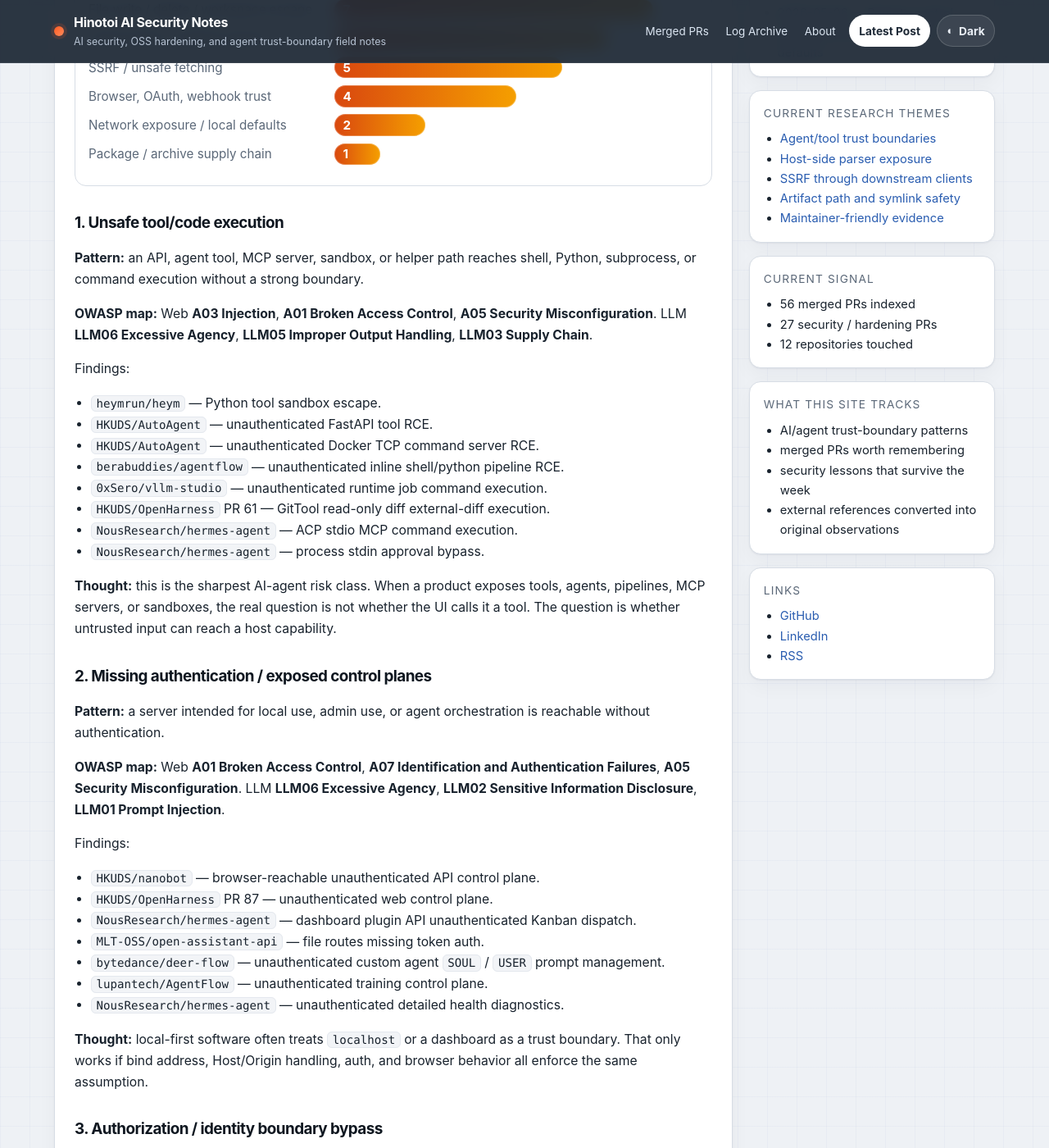
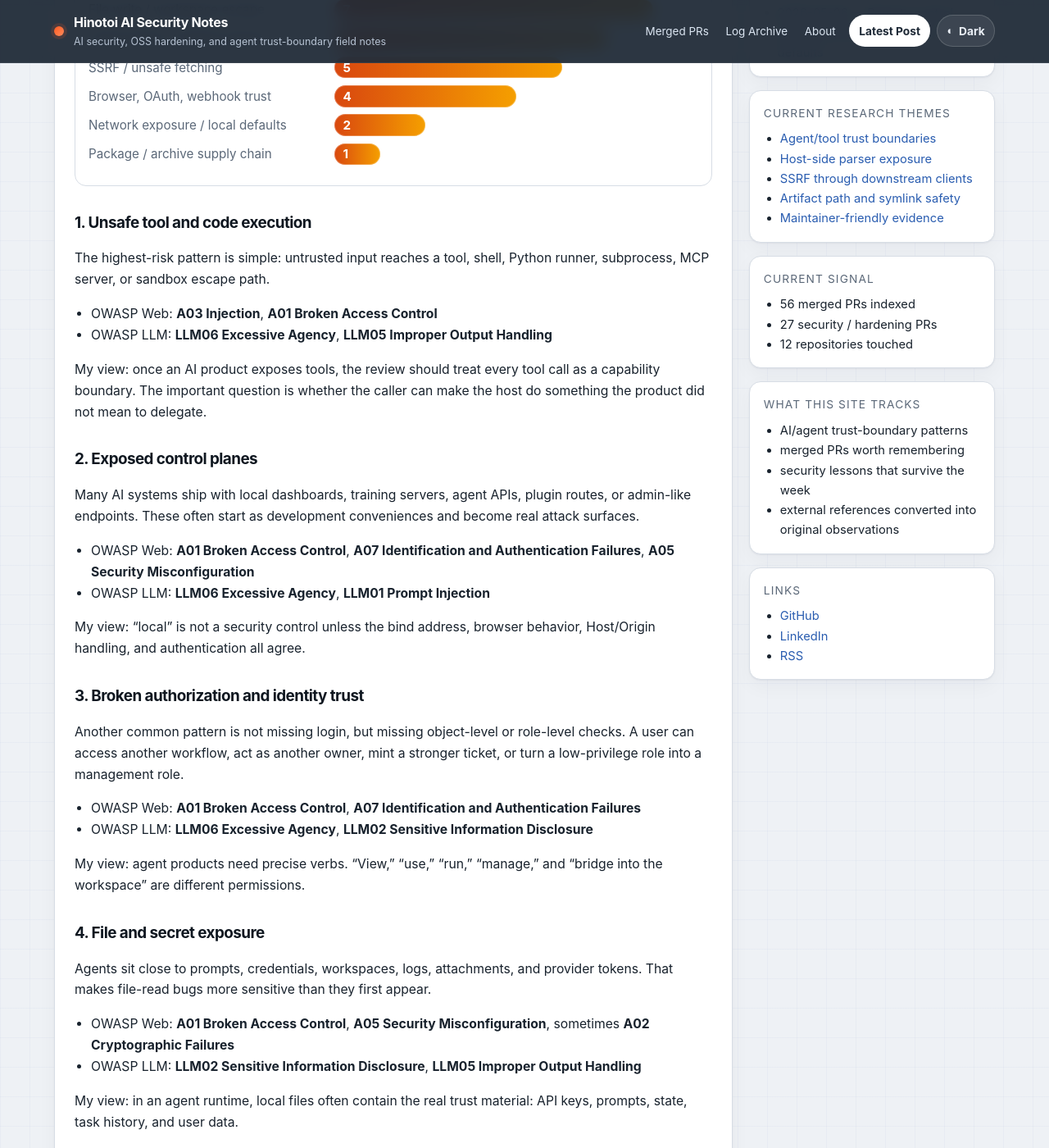
Before and after one commit to Hinotoi-agent/Hinotoi-agent.github.io, a Jekyll site: the page built from _posts/2026-05-10-common-ai-security-issues-owasp-map.md, in a window 1280 px wide and 1400 px high, scrolled down 931 px. Shown: the whole window at 82% size. Built offline with Jekyll 4.4.1, drawn with Linux system fonts in a browser that asks for light colours; some of the changed text lies outside the part shown.

Commit message:
post: simplify OWASP AI security patterns

````diff
--- a/_posts/2026-05-10-common-ai-security-issues-owasp-map.md
+++ b/_posts/2026-05-10-common-ai-security-issues-owasp-map.md
@@ -1,22 +1,22 @@
 ---
 layout: post
-title: "2026-05-10 — Common AI security issues mapped to OWASP"
-takeaway: "Across the current vault findings, the recurring failure is not one exotic LLM bug. It is old web security boundaries reappearing around agent tools, local control planes, file systems, and model-mediated actions."
+title: "2026-05-10 — Common AI security patterns mapped to OWASP"
+takeaway: "The recurring AI security issue is boundary drift: familiar web weaknesses reappear around agent tools, local control planes, files, browser paths, and model-mediated actions."
 categories: [ai-security, field-notes]
 tags: [ai-security, owasp, llm-top-10, web-top-10, agents, vulnerability-research]
 ---
 
-This is a compact map of the security issues in the OSS vulnerability vault so far. I grouped the findings by the failure mode that matters most during review, then mapped each group to the closest OWASP Web Top 10 and OWASP Top 10 for LLM Applications categories.
+This is a higher-level summary of the security patterns I keep seeing while reviewing open-source AI and agent systems. I am intentionally keeping it generic: the value is not in naming every repository, but in noticing where the same boundary keeps failing.
 
-The short version: most of the issues are not mysterious. They are familiar web and systems bugs placed next to agent autonomy, tool execution, local files, model output, MCP/plugin surfaces, and browser-reachable control planes.
+The short version: most findings are not exotic LLM-only problems. They are familiar web and systems bugs placed next to agent autonomy, tool execution, local files, model output, MCP/plugin surfaces, and browser-reachable control planes.
 
-## Category chart
+## Pattern chart
 
-<div class="chart-panel" role="img" aria-label="Finding counts by category">
+<div class="chart-panel" role="img" aria-label="Approximate finding counts by pattern">
   <div class="chart-row"><span class="chart-label">Unsafe tool/code execution</span><span class="chart-bar" style="--w: 100%">8</span></div>
   <div class="chart-row"><span class="chart-label">Missing auth / exposed control planes</span><span class="chart-bar" style="--w: 87.5%">7</span></div>
   <div class="chart-row"><span class="chart-label">File read / secret disclosure</span><span class="chart-bar" style="--w: 87.5%">7</span></div>
-  <div class="chart-row"><span class="chart-label">File write / delete / workspace escape</span><span class="chart-bar" style="--w: 87.5%">7</span></div>
+  <div class="chart-row"><span class="chart-label">File write / workspace escape</span><span class="chart-bar" style="--w: 87.5%">7</span></div>
   <div class="chart-row"><span class="chart-label">Authorization / identity bypass</span><span class="chart-bar" style="--w: 75%">6</span></div>
   <div class="chart-row"><span class="chart-label">SSRF / unsafe fetching</span><span class="chart-bar" style="--w: 62.5%">5</span></div>
   <div class="chart-row"><span class="chart-label">Browser, OAuth, webhook trust</span><span class="chart-bar" style="--w: 50%">4</span></div>
@@ -58,185 +58,111 @@
 }
 </style>
 
-## 1. Unsafe tool/code execution
+## 1. Unsafe tool and code execution
 
-**Pattern:** an API, agent tool, MCP server, sandbox, or helper path reaches shell, Python, subprocess, or command execution without a strong boundary.
+The highest-risk pattern is simple: untrusted input reaches a tool, shell, Python runner, subprocess, MCP server, or sandbox escape path.
 
-**OWASP map:** Web **A03 Injection**, **A01 Broken Access Control**, **A05 Security Misconfiguration**. LLM **LLM06 Excessive Agency**, **LLM05 Improper Output Handling**, **LLM03 Supply Chain**.
+- OWASP Web: **A03 Injection**, **A01 Broken Access Control**
+- OWASP LLM: **LLM06 Excessive Agency**, **LLM05 Improper Output Handling**
 
-Findings:
+My view: once an AI product exposes tools, the review should treat every tool call as a capability boundary. The important question is whether the caller can make the host do something the product did not mean to delegate.
 
-- `heymrun/heym` — Python tool sandbox escape.
-- `HKUDS/AutoAgent` — unauthenticated FastAPI tool RCE.
-- `HKUDS/AutoAgent` — unauthenticated Docker TCP command server RCE.
-- `berabuddies/agentflow` — unauthenticated inline shell/python pipeline RCE.
-- `0xSero/vllm-studio` — unauthenticated runtime job command execution.
-- `HKUDS/OpenHarness` PR 61 — GitTool read-only diff external-diff execution.
-- `NousResearch/hermes-agent` — ACP stdio MCP command execution.
-- `NousResearch/hermes-agent` — process stdin approval bypass.
+## 2. Exposed control planes
 
-**Thought:** this is the sharpest AI-agent risk class. When a product exposes tools, agents, pipelines, MCP servers, or sandboxes, the real question is not whether the UI calls it a tool. The question is whether untrusted input can reach a host capability.
+Many AI systems ship with local dashboards, training servers, agent APIs, plugin routes, or admin-like endpoints. These often start as development conveniences and become real attack surfaces.
 
-## 2. Missing authentication / exposed control planes
+- OWASP Web: **A01 Broken Access Control**, **A07 Identification and Authentication Failures**, **A05 Security Misconfiguration**
+- OWASP LLM: **LLM06 Excessive Agency**, **LLM01 Prompt Injection**
 
-**Pattern:** a server intended for local use, admin use, or agent orchestration is reachable without authentication.
+My view: “local” is not a security control unless the bind address, browser behavior, Host/Origin handling, and authentication all agree.
 
-**OWASP map:** Web **A01 Broken Access Control**, **A07 Identification and Authentication Failures**, **A05 Security Misconfiguration**. LLM **LLM06 Excessive Agency**, **LLM02 Sensitive Information Disclosure**, **LLM01 Prompt Injection**.
+## 3. Broken authorization and identity trust
 
-Findings:
+Another common pattern is not missing login, but missing object-level or role-level checks. A user can access another workflow, act as another owner, mint a stronger ticket, or turn a low-privilege role into a management role.
 
-- `HKUDS/nanobot` — browser-reachable unauthenticated API control plane.
-- `HKUDS/OpenHarness` PR 87 — unauthenticated web control plane.
-- `NousResearch/hermes-agent` — dashboard plugin API unauthenticated Kanban dispatch.
-- `MLT-OSS/open-assistant-api` — file routes missing token auth.
-- `bytedance/deer-flow` — unauthenticated custom agent `SOUL` / `USER` prompt management.
-- `lupantech/AgentFlow` — unauthenticated training control plane.
-- `NousResearch/hermes-agent` — unauthenticated detailed health diagnostics.
+- OWASP Web: **A01 Broken Access Control**, **A07 Identification and Authentication Failures**
+- OWASP LLM: **LLM06 Excessive Agency**, **LLM02 Sensitive Information Disclosure**
 
-**Thought:** local-first software often treats `localhost` or a dashboard as a trust boundary. That only works if bind address, Host/Origin handling, auth, and browser behavior all enforce the same assumption.
+My view: agent products need precise verbs. “View,” “use,” “run,” “manage,” and “bridge into the workspace” are different permissions.
 
-## 3. Authorization / identity boundary bypass
+## 4. File and secret exposure
 
-**Pattern:** the caller is authenticated, but the system trusts the wrong identity, skips object-level authorization, or grants a lower role an owner-level capability.
+Agents sit close to prompts, credentials, workspaces, logs, attachments, and provider tokens. That makes file-read bugs more sensitive than they first appear.
 
-**OWASP map:** Web **A01 Broken Access Control**, **A07 Identification and Authentication Failures**. LLM **LLM06 Excessive Agency**, **LLM02 Sensitive Information Disclosure**.
+- OWASP Web: **A01 Broken Access Control**, **A05 Security Misconfiguration**, sometimes **A02 Cryptographic Failures**
+- OWASP LLM: **LLM02 Sensitive Information Disclosure**, **LLM05 Improper Output Handling**
 
-Findings:
+My view: in an agent runtime, local files often contain the real trust material: API keys, prompts, state, task history, and user data.
 
-- `heymrun/heym` — cross-workflow subworkflow authorization bypass.
-- `heymrun/heym` — shared users can re-share workflows.
-- `openclaw/crabbox` — shared token owner/org impersonation.
-- `openclaw/crabbox` — use-role bridge ticket minting.
-- `OpenClaw` — trusted-proxy requests default to full operator scopes.
-- `NousResearch/hermes-agent` — Telegram model picker callback authorization gap.
+## 5. File write, delete, and workspace escape
 
-**Thought:** agent systems amplify IDOR-style bugs because “view,” “use,” “run,” “manage,” and “bridge into a workspace” are different privileges. The review has to split those verbs apart.
+Uploads, symlinks, archive extraction, plugin names, repo-local config, and container-mounted folders keep producing path-boundary failures.
 
-## 4. File read / secret disclosure
+- OWASP Web: **A05 Security Misconfiguration**, **A01 Broken Access Control**, **A08 Software and Data Integrity Failures**
+- OWASP LLM: **LLM03 Supply Chain**, **LLM06 Excessive Agency**
 
-**Pattern:** attacker-controlled paths, model-controlled media, or unauthenticated file APIs expose local files, prompts, credentials, artifacts, or secret-bearing config.
+My view: path safety belongs at the sink. Normalize, resolve, and verify containment where the read/write/delete actually happens.
 
-**OWASP map:** Web **A01 Broken Access Control**, **A02 Cryptographic Failures**, **A05 Security Misconfiguration**. LLM **LLM02 Sensitive Information Disclosure**, **LLM05 Improper Output Handling**.
+## 6. SSRF and unsafe fetching
 
-Findings:
+AI products frequently fetch URLs for tools, media, OpenAPI actions, browser control, MCP integrations, or document ingestion. This creates repeated SSRF risk.
 
-- `0xSero/vllm-studio` — frontend agent filesystem read.
-- `HKUDS/AutoAgent` — File Surfer workspace path traversal.
-- `berabuddies/agentflow` — artifact API path traversal file disclosure.
-- `HKUDS/nanobot` — message tool outbound media arbitrary file read.
-- `NousResearch/hermes-agent` — `MEDIA:` directive arbitrary local file exfiltration.
-- `NousResearch/hermes-agent` — ACP resource link arbitrary local file read.
-- `steipete/summarize` — daemon config credential disclosure.
+- OWASP Web: **A10 Server-Side Request Forgery**
+- OWASP LLM: **LLM06 Excessive Agency**, **LLM03 Supply Chain**
 
-**Thought:** file read bugs become more serious around agents because files often contain prompts, credentials, session state, workspace data, and provider tokens. “Just a file read” is rarely just a file read in an agent runtime.
+My view: validate the actual network client that follows redirects and performs the request. A pre-check in a different helper is not enough.
 
-## 5. Arbitrary file write / delete / workspace escape
+## 7. Browser, OAuth, webhook, and callback trust
 
-**Pattern:** upload filenames, plugin names, symlinks, repo-local configs, or container-writable paths escape the intended directory and affect host files.
+Old web rules still matter: signed state, single-use nonces, Host/Origin checks, webhook shared secrets, and fail-closed validation.
 
-**OWASP map:** Web **A01 Broken Access Control**, **A05 Security Misconfiguration**, **A08 Software and Data Integrity Failures**. LLM **LLM03 Supply Chain**, **LLM06 Excessive Agency**.
+- OWASP Web: **A07 Identification and Authentication Failures**, **A01 Broken Access Control**, **A05 Security Misconfiguration**
+- OWASP LLM: usually secondary, but often **LLM06 Excessive Agency** when the callback drives an agent action
 
-Findings:
+My view: AI systems do not get to skip ordinary web authentication rules just because the interesting part happens after the callback.
 
-- `heymrun/heym` — upload filename traversal arbitrary file write.
-- `bytedance/deer-flow` — symlinked upload destination write.
-- `HKUDS/OpenHarness` — Feishu/Lark attachment filename traversal.
-- `HKUDS/OpenHarness` — plugin uninstall path traversal.
-- `nesquena/hermes-webui` — profile path traversal.
-- `qwibitai/nanoclaw` — container-writable Claude fragments symlink host file deletion.
-- `openclaw/crabbox` — Islo workdir workspace escape.
+## 8. Insecure local defaults and supply chain helpers
 
-**Thought:** path safety should be enforced at the sink with resolved containment checks. It should not depend on a caller convention, a UI label, or the absence of `..` in one parser layer.
+Some risk comes from defaults: broad network binds, published Docker ports, unsafe archive extraction, trusted repo-local files, and plugin/package helper scripts.
 
-## 6. SSRF / unsafe server-side fetching
+- OWASP Web: **A05 Security Misconfiguration**, **A08 Software and Data Integrity Failures**, **A06 Vulnerable and Outdated Components**
+- OWASP LLM: **LLM03 Supply Chain**, **LLM06 Excessive Agency**
 
-**Pattern:** model/tool/user-controlled URLs reach backend HTTP clients, media fetchers, MCP clients, OpenAPI action runners, or browser-control discovery paths.
+My view: defaults are part of the threat model. If the product claims a safe local or sandbox boundary, the primitive must enforce it by default.
 
-**OWASP map:** Web **A10 Server-Side Request Forgery**. LLM **LLM06 Excessive Agency**, **LLM03 Supply Chain**.
+## The common thread
 
-Findings:
+The recurring issue is boundary drift.
 
-- `MLT-OSS/open-assistant-api` — unauthenticated action SSRF.
-- `HKUDS/nanobot` — DingTalk outbound media SSRF.
-- `labring/FastGPT` — stored MCP tool URLs bypass internal-address validation.
-- `NousResearch/hermes-agent` — vision media download helper SSRF guard.
-- `NousResearch/hermes-agent` — unsafe explicit CDP override endpoint validation.
-
-**Thought:** the safest SSRF review question is: where does the actual redirect-following transport run? Validating a stored URL, a preview URL, or a helper path is not enough if another client performs the real network I/O later.
-
-## 7. Browser, OAuth, webhook, and request-origin trust
-
-**Pattern:** the system trusts browser requests, OAuth state, Host headers, callbacks, or webhook notifications without a strong origin/secret/state boundary.
-
-**OWASP map:** Web **A07 Identification and Authentication Failures**, **A01 Broken Access Control**, **A05 Security Misconfiguration**. LLM: usually secondary, often **LLM06 Excessive Agency** when the request can drive agent behavior.
-
-Findings:
-
-- `bytedance/deer-flow` — login CSRF session fixation.
-- `BasedHardware/omi` — MCP OAuth callback forgeable state.
-- `NousResearch/hermes-agent` — API server Host header rebinding.
-- `NousResearch/hermes-agent` — MS Graph webhook missing `clientState` fail-open.
-
-**Thought:** callback and browser-adjacent endpoints need boring invariants: signed state, single-use nonces, Origin/Host checks where appropriate, and fail-closed secrets. Agent products do not get to skip old web rules.
-
-## 8. Network exposure / insecure local defaults
-
-**Pattern:** local or sandbox services bind too broadly, publish Docker ports on all interfaces, or perform side effects before local/remote admission checks.
-
-**OWASP map:** Web **A05 Security Misconfiguration**, **A01 Broken Access Control**. LLM **LLM06 Excessive Agency**.
-
-Findings:
-
-- `bytedance/deer-flow` — local Docker sandbox broad port bind.
-- `HKUDS/OpenHarness` — pre-allowlist channel media side effects.
-
-**Thought:** if the design says “local only,” the primitive has to say local only too. Documentation is not a bind address.
-
-## 9. Package / archive supply chain
-
-**Pattern:** install or compatibility scripts trust downloaded archives and extract them without containment.
-
-**OWASP map:** Web **A08 Software and Data Integrity Failures**, **A06 Vulnerable and Outdated Components**. LLM **LLM03 Supply Chain**.
-
-Findings:
-
-- `NousResearch/hermes-agent` — Android psutil sdist unsafe tar extraction.
-
-**Thought:** package-install helper scripts are part of the attack surface. If they download and extract code, they need the same path traversal, symlink, hardlink, and special-file checks as any other archive handler.
-
-## Cross-cutting lesson
-
-The common issue is boundary drift.
-
-The product says one thing:
+A product says:
 
 ```text
 local only
 read only
+safe tool
 shared use
-safe tool
+workspace confined
 trusted callback
-workspace confined
-internal URL rejected
+internal URL blocked
 ```
 
-But the sink does another thing:
+But the dangerous sink says:
 
 ```text
-binds to 0.0.0.0
-launches a command
-trusts a header
-reads an arbitrary file
-follows a symlink
-fetches through a different client
-accepts model-controlled output as an action
+bind broadly
+launch command
+trust header
+read file
+follow symlink
+fetch anyway
+upload model-chosen path
 ```
 
-For AI security review, OWASP LLM categories explain why the impact is amplified: tools, prompts, model output, MCP, files, and agent autonomy turn old classes of web bugs into host-side action. OWASP Web categories still explain the root cause: access control, injection, misconfiguration, SSRF, auth failures, and integrity failures.
+OWASP Web explains the root cause: access control, injection, SSRF, authentication failure, misconfiguration, and integrity failure. OWASP LLM explains the amplification: tools, prompts, model output, plugins, MCP, files, and unattended agent actions make those old weaknesses more consequential.
 
 ## Repeat next time
 
-- Start with the old web boundary: auth, object auth, path containment, SSRF, origin/state, and command injection.
-- Then ask what the LLM/agent layer amplifies: tool use, prompt control, file upload, file read, MCP/plugin loading, browser reachability, and unattended execution.
-- Prove the bug at the sink, not at the helper.
-- Prefer small patches that encode the invariant where the dangerous action actually happens.
+- Start with the ordinary web boundary.
+- Then ask what the agent layer amplifies.
+- Prove the issue at the sink, not the helper.
+- Patch the invariant where the dangerous action actually happens.
````
